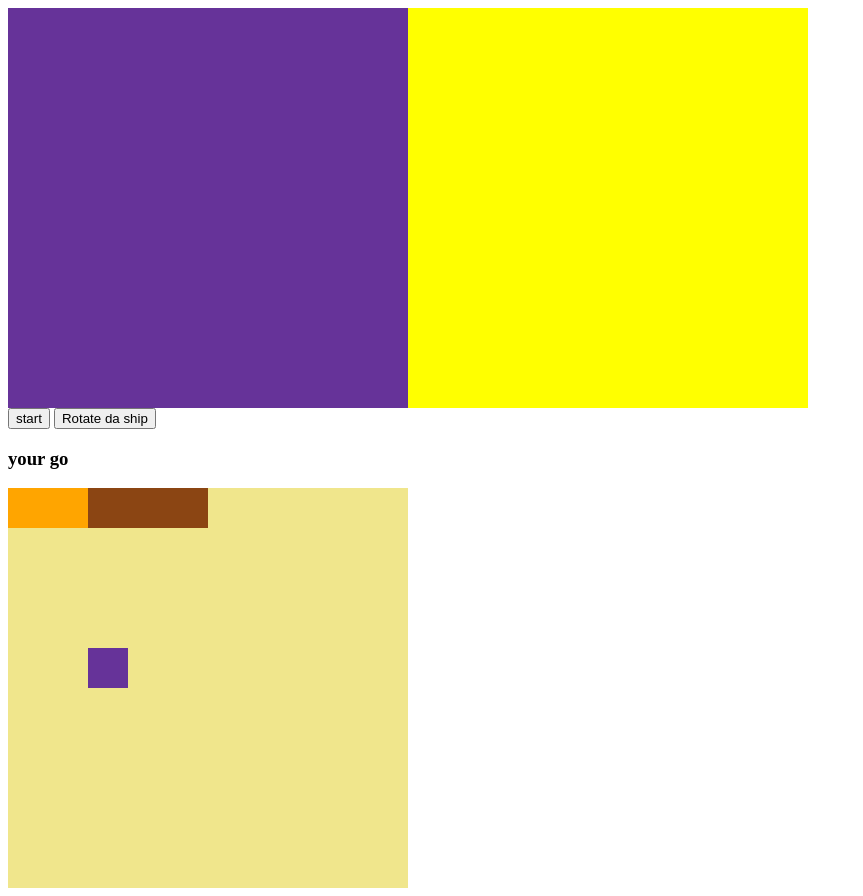
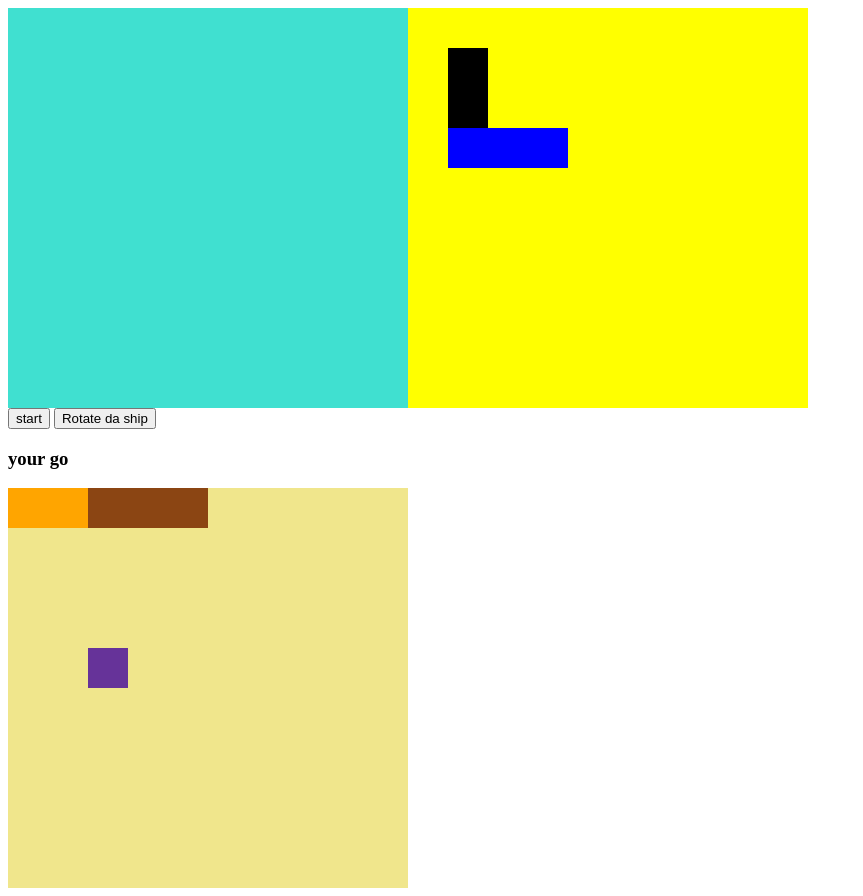
Before and after one commit to KhizrMasud/Battleship, a plain HTML site: page index.html in a window 1280 px wide. Shown: the whole page, without its empty margins (0-863 px from the left). Drawn offline with Linux system fonts and the light colour scheme.

Commit message:
computer ships on board

```diff
--- a/battleship.js
+++ /dev/null
@@ -1,6 +0,0 @@
-const battlestip = {
-    sizeOfShip: () =>
-    {
-        return
-    }
-}
--- a/index.html
+++ b/index.html
@@ -39,7 +39,7 @@
     <script>
         document.addEventListener('DOMContentLoaded', () =>{
             const userGrid = document.querySelector('.grid-user');
-            const computerGrid = document.querySelector('.computer-user');
+            const computerGrid = document.querySelector('.grid-computer');
             const displayGrid = document.querySelector('.grid-display');
             const ships = document.querySelector('.ship');
             const destroyer = document.querySelector('.destroyer-container');
@@ -47,7 +47,9 @@
             const rotateButton = document.querySelector('.rotate');
             const turnDisplay = document.querySelector('.whose-go');
             const infoDisplay = document.querySelector('.info');
-            const userSqaures = [];
+            const userSquares = [];
+            const computerSquares = [];
+            let isHorizontal = true;
 
             const width = 10;
 
@@ -59,10 +61,76 @@
                         squares.push(square);
             }}
 
-        createBoard(userGrid, userSqaures, width);
+        createBoard(userGrid, userSquares, width);
+        createBoard(computerGrid, computerSquares, width);
 
 
+        const shipArray = [
+            {
+                name: 'destroyer',
+                directions : [
+                    [0,1],
+                    [0,width]
+                ]
+            },
+            {
+                name: 'submarine',
+                directions : [
+                    [0,1,2],
+                    [0,width,width*2]
+                ]
+            },
+            {
+                name: 'cruiser',
+                directions : [
+                    [0,1,2],
+                    [0,width,width*2]
+                ]
+            },
+            {
+                name: 'battleship',
+                directions : [
+                    [0,1,2,3],
+                    [0,width,width*2,width*3]
+                ]
+            },
+            {
+                name: 'carrier',
+                directions : [
+                    [0,1,2,3,4],
+                    [0,width,width*2,width*3,width*4]
+                ]
+            },
+        ]
 
+
+            function generate(ship){
+                let randomDirection = Math.floor(Math.random() * ship.directions.length);
+                let current = ship.directions[randomDirection]
+                if (randomDirection === 0) {direction = 1}
+                if (randomDirection === 1) {direction = 10}
+                let randomStart = Math.floor(Math.random() * computerSquares.length - (ship.directions[0].length * direction));
+
+                const isTaken = current.some(index => computerSquares[randomStart + index].classList.contains('taken'))
+                const isAtRightEdge = current.some(index => (randomStart + index) % width === width -1);
+                const isAtLeftEdge = current.some(index => (randomStart + index) % width === 0);
+
+                if (!isTaken && !isAtRightEdge && !isAtLeftEdge) current.forEach( index => computerSquares[randomStart + index].classList.add('taken', ship.name))
+                else generate(ship);
+            }
+            generate(shipArray[0]);
+            generate(shipArray[1]);
+            generate(shipArray[2]);
+            generate(shipArray[3]);
+            generate(shipArray[4]);
+
+            function rotate(){
+                if (isHorizontal){
+                    destoryer.classList.toggle('destroyer-container-vertical');
+                    isHorizontal = false;
+                }
+            }
+            rotateButton.addEventListener('click', rotate)
         })
     </script>
 </body>
@@ -88,7 +156,6 @@
     .grid div {
         width: 40px;
         height: 40px;
-        background-color: rebeccapurple;
     }
     .grid-display{
         width: 400px;
@@ -102,6 +169,13 @@
         height: 40px;
         background-color: orange;
         display: flex;
+    }
+    .destroyer-container-vertical{
+        width: 40px;
+        height: 80px;
+        background-color: orange;
+        display: flex;
+        flex-wrap: wrap;
     }
     .submarine-container{
         width: 120px;
@@ -117,5 +191,20 @@
         width: 40px;
         height: 40px;
     }
+    .destroyer {
+        background-color: black;
+    }
+    .submarine{
+        background-color: blue;
+    }
+    .cruiser{
+        background-color: brown;
+    }
+    .battleship{
+        background-color: khaki;
+    }
+    .carrier{
+        background-color: lawngreen;
+    }
 
 </style>
```
